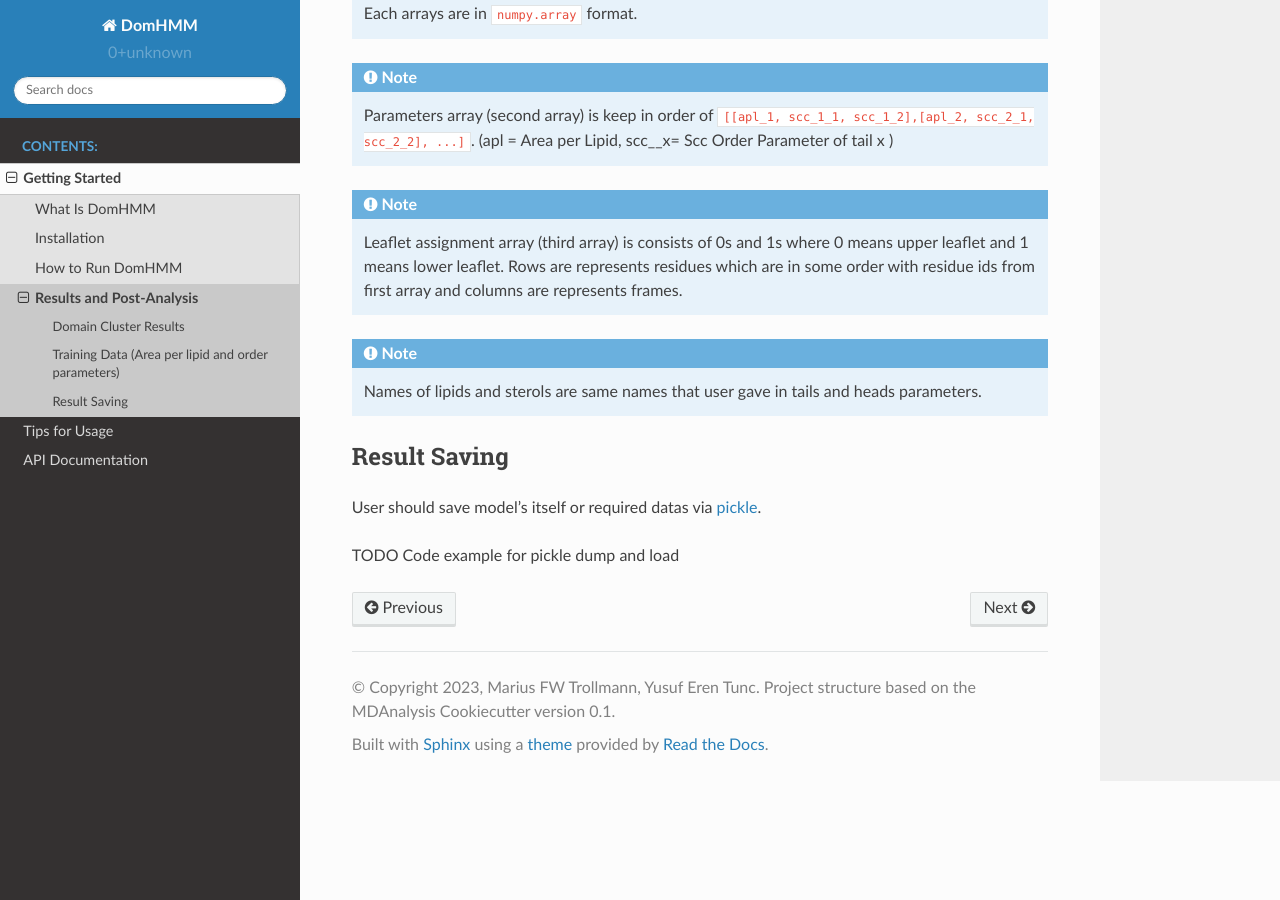
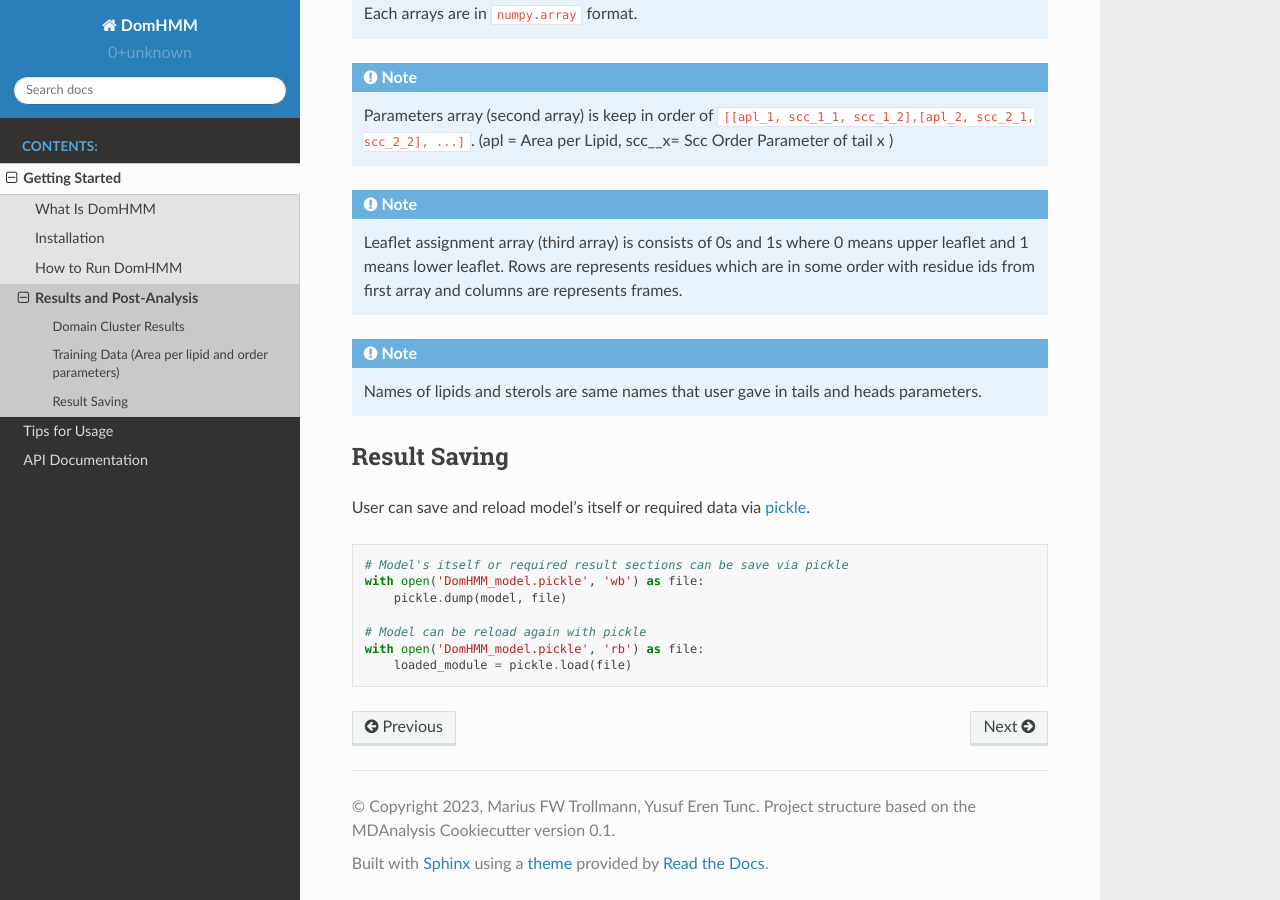
Before and after one commit to BioMemPhys-FAU/domhmm, a Sphinx documentation site: the page built from docs/source/post-analysis.rst, in a window 1280 px wide and 900 px high, scrolled down 1232 px. Built offline with Sphinx 7.4.7 and the Read the Docs theme 2.0.0, drawn with Linux system fonts in a browser that asks for light colours; pages that are not in the unit, such as notebooks, are missing from menus.

Commit message:
update pickle saving in documentation post-analysis page [ci skip]

```diff
--- a/docs/source/post-analysis.rst
+++ b/docs/source/post-analysis.rst
@@ -55,9 +55,17 @@ Here is an example of it.
 
 Result Saving
 ---------------
-User should save model's itself or required datas via `pickle`_.
+User can save and reload model's itself or required data via `pickle`_.
 
-TODO Code example for pickle dump and load
+.. code-block::
+
+    # Model's itself or required result sections can be save via pickle
+    with open('DomHMM_model.pickle', 'wb') as file:
+        pickle.dump(model, file)
+
+    # Model can be reload again with pickle
+    with open('DomHMM_model.pickle', 'rb') as file:
+        loaded_module = pickle.load(file)
 
 
 
```
